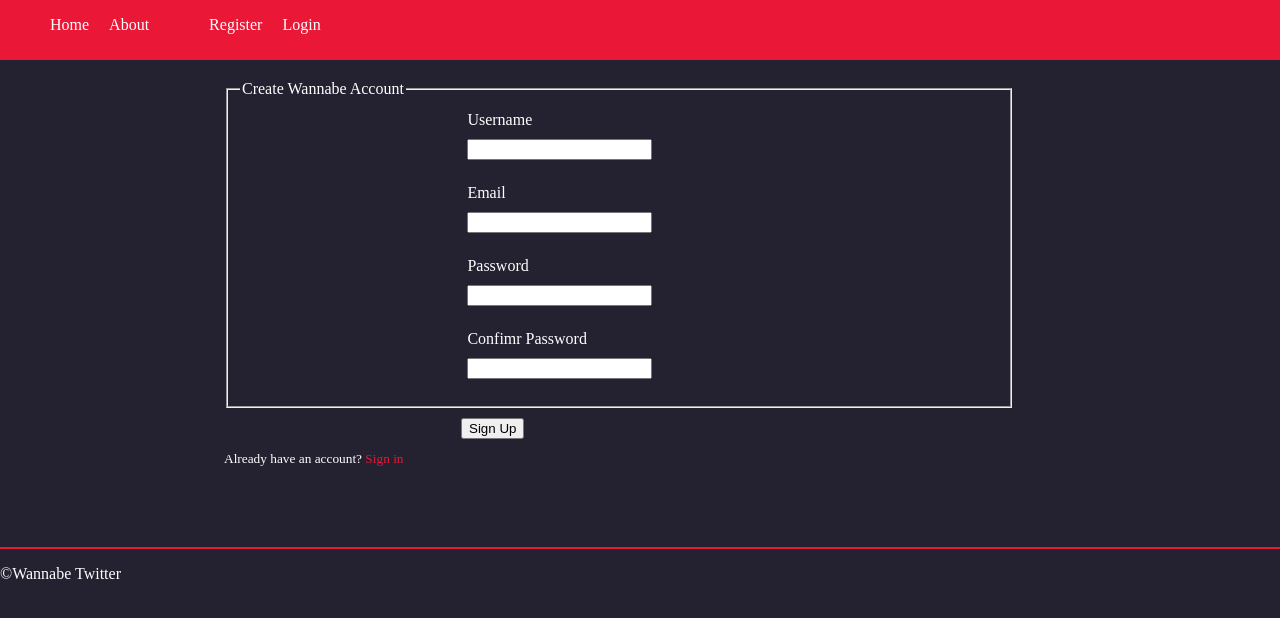
After one commit to Abullity/Flask-Blog, a Flask app: page /register in a window 1280 px wide. The commit adds this page. Shown: the top 618 px of the page. Run offline with Flask 2, Linux system fonts and the light colour scheme.

Commit message:
added forms for register and login

```diff
--- a/blog.py
+++ b/blog.py
@@ -1,9 +1,11 @@
-from flask import Flask, render_template, url_for
+from flask import Flask, render_template, url_for, flash, redirect
+from forms import RegistrationForm, LoginForm
 import WebData as data
 
 
+app = Flask(__name__)
+app.config['SECRET_KEY'] = 'bb886a5e4478122cd1739dffd1138fec'
 
-app = Flask(__name__)
 
 @app.route("/")
 @app.route("/home")
@@ -12,7 +14,23 @@ def home():
 
 @app.route("/about")
 def about():
-    return render_template("about.html", title="About of abouts")
+    return render_template("about.html", title="About Wannabe Twitter")
+
+@app.route("/register", methods=["POST", "GET"])
+def register():
+    form = RegistrationForm()
+    if form.validate_on_submit():
+        flash(f"Account created for {form.username.data}!", "success")
+        return redirect(url_for("home"))
+    return render_template("register.html", title="Create Account", form=form)
+
+@app.route("/login", methods=["POST", "GET"])
+def login():
+    form = LoginForm()
+    if form.validate_on_submit():
+        flash(f"Signed in as {form.username.data}!", "success")
+        return redirect(url_for("home"))
+    return render_template("login.html", title="Sign in wannabe account", form=form)
 
 
 if __name__ == '__main__':
--- /dev/null
+++ b/forms.py
@@ -0,0 +1,20 @@
+from flask_wtf import FlaskForm
+from wtforms import StringField, PasswordField, SubmitField, BooleanField
+from wtforms.validators import DataRequired, Length, Email, EqualTo
+
+class RegistrationForm(FlaskForm):
+    username = StringField('Username',
+                           validators=[DataRequired(), Length(min=2, max=50)])
+    email = StringField('Email',
+                        validators=[DataRequired(), Email()])
+    password = PasswordField('Password', validators=[DataRequired()])
+    confirm_password = PasswordField('Confimr Password',
+                                     validators=[DataRequired(), EqualTo('password')])
+    submit = SubmitField('Sign Up')
+
+class LoginForm(FlaskForm):
+    username = StringField('Username',
+                           validators=[DataRequired(), Length(min=2, max=50)])
+    password = PasswordField('Password', validators=[DataRequired()])
+    rememeber = BooleanField('Remember Me')
+    submit = SubmitField('Sign In')
--- a/static/main.css
+++ b/static/main.css
@@ -13,95 +13,141 @@
     --light-purple: #65636e;
     --red:          #eb1736;
     --brown:        #443937;
-    --border-color: #AF9FC9
+    --border-color: #AF9FC9;
+
+    --success-bg:   rgba(50,205,50, 0.2);
+    --success-txt:  #75ff1a;
+
+    --invalid-bg:   rgba(255,77,77,1);
+    --invalid-txt:  rgb(255,25,25);
 }
 
 body{
+    color: white;
     background-color: var(--purple);
-    color: white;
+}
+
+body, header{
     margin: 0;
     padding: 0;
+
 }
 
-h1{
-    color: var(--red);
+a{
+    text-decoration: none;
 }
 
-/* ------ HEADER ------- */
+/* -------- HEADER ----------- */
+
+header{
+    position: fixed;
+    top: 0;
+    width: 100%;
+    height: 60px;
+    background-color: var(--red);
+}
+
+.flex, .flex li{
+    display: flex;
+    flex-direction:  row;
+}
+
+.flex li{
+    padding: 0 10px;
+
+}
+
+.flex a{
+    color: white;
+}
+
+/* -------- main content ----------- */
+
+.sidebar{
+    width: 200px;
+    height: 100%;
+}
+
+.main{
+    width: calc(100% - 450px);
+    padding: 10px;
+    /*
+    border-right: 1px solid var(--border-color);
+    border-left: 1px solid var(--border-color);
+    */
+}
+
+.content{
+    padding: 80px 20px;
+    display: inline-block;
+    height: 100%;
+}
 
 
 
-header, nav, ul, li{
-    display: flex;
-    flex-direction: row;
-    justify-content: right;
+/* -------- Forms ----------- */
+
+.alert-success{
+    border: 1px solid var(--success-txt);
+    border-radius: 5px;
+    background-color: var(--success-bg);
+    color: var(--success-txt);
+    padding: 10px;
 }
 
-header{
-    background-color: var(--red);
-    padding: 4vh 0;
+.is-invalid{
+    box-shadow: 0 0 10px var(--invalid-bg);
 }
 
-ul{
-    margin-right:20px;
-    margin: 0;
-    padding: 0;
-    height: 100%;
+.invalid-feedback{
+    color: var(--invalid-txt);
+    font-size: 14px;
 }
 
-li{
-    list-style-type: none;
-    margin: 0;
-    padding: 0;
-    height: 100%;
-    padding:0 10px;
+.form-element{
+    margin: 10px 30%;
 }
 
-li a{
-    text-decoration:none;
-    color: var(--brown);
-    font-size: 24px;
-    font-weight: 600;
-
+.form-group{
+    padding: 7px 0;
 }
 
-li a:hover{
-    background-color: white;
+.highlighted-text{
+    color: var(--red)
 }
 
-/* ------ Content ------- */
-
-.content{
-    margin: 10vh 0 15vh 10vw;
-}
+/* --------- posts --------- */
 
 .post{
-    width: 60%;
     border: 1px solid var(--border-color);
     border-radius: 5px;
-    padding: 2vh 1vw;
-    margin-top: 5vh;
+    padding: 10px 20px;
+    margin: 20px 0;
 }
 
 .post-header{
-    display: flex;
     color: var(--light-purple);
 }
 
-.post-header a{
-    padding: 0 10px;
+.name{
+    color: white;
+    font-weight: 600;
 }
 
-.name{
-    font-weight: 600;
+.username{
+    margin: 0 10px;
+    color: var(--light-purple);
+}
+
+.username:hover{
     color: white;
 }
 
-/* ------ footer ------- */
-
+/* --------- FOOTER -------- */
 footer{
     position: relative;
-    width: 100%;
     bottom: 0;
     border-top: 2px solid var(--red);
+    width: 100%;
+
 }
--- a/templates/home.html
+++ b/templates/home.html
@@ -4,8 +4,8 @@
     {% for post in posts %}
         <div class="post">
             <div class="post-header">
-                <a class="name">{{ post.name }}</a>
-                <a class="username">@{{ post.username }}</a>
+                <a href=# class="name">{{ post.name }}</a>
+                <a href=# class="username">@{{ post.username }}</a>
                 <a class="date">{{ post.date }}</a>
             </div>
             <p class="post-content">{{ post.content}}</p>
--- a/templates/layout.html
+++ b/templates/layout.html
@@ -3,6 +3,7 @@
     <head>
         <meta charset="utf-8">
         <link rel="stylesheet" type="text/css" href="{{ url_for('static', filename='main.css') }}">
+        <link rel="icon" href="{{ url_for('static', filename='logo.png') }}" type="image/icon type">
         {% if title %}
             <title>{{ title }}</title>
         {% else %}
@@ -11,18 +12,39 @@
     </head>
     <body>
         <header>
-            <nav>
-                <ul>
+            <nav class="account flex">
+                <ul class="menu flex">
                     <li><a href="{{ url_for('home') }}">Home</a></li>
                     <li><a href="{{ url_for('about') }}">About</a></li>
                 </ul>
             <nav>
+            <div class="account flex">
+                <ul class="account flex">
+                    <li><a href="{{ url_for('register') }}">Register</a></li>
+                    <li><a href="{{ url_for('login') }}">Login</a></li>
+                </ul>
+            </div>
         </header>
-        <div class="content">
-            {% block body %} {% endblock %}
+        <div class="main-body">
+            <div class="content sidebar left">
+            </div>
+            <div class="content main">
+                {% with messages = get_flashed_messages(with_categories=true) %}
+                    {% if messages %}
+                        {% for category, message in messages%}
+                            <div class="alert alert-{{ category }}">
+                                {{ message }}
+                            </div>
+                        {% endfor %}
+                    {% endif %}
+                {% endwith %}
+                {% block body %} {% endblock %}
+            </div>
+            <div class="content sidebar right">
+            </div>
         </div>
         <footer>
-            <p>Thats all</p>
+            <p>&#169;Wannabe Twitter</p>
         </footer>
     </body
 </html>
--- /dev/null
+++ b/templates/register.html
@@ -0,0 +1,69 @@
+{% extends "layout.html" %}
+{% block body %}
+    <form method="POST" action="">
+        {{ form.hidden_tag() }}
+        <fieldset>
+            <legend>Create Wannabe Account</legend>
+            <div class="form-group">
+                {{ form.username.label(class="form-element") }}
+                {% if form.username.errors %}
+                    {{ form.username(class="form-element is-invalid") }}
+                    <div class="invalid-feedback">
+                        {% for error in form.username.errors %}
+                            <span class="form-element">{{ error }}</span>
+                        {% endfor %}
+                    </div>
+                {% else %}
+                    {{ form.username(class="form-element") }}
+                {% endif %}
+            </div>
+            <div class="form-group">
+                {{ form.email.label(class="form-element") }}
+                {% if form.email.errors %}
+                    {{ form.email(class="form-element is-invalid") }}
+                    <div class="invalid-feedback">
+                        {% for error in form.email.errors %}
+                            <span class="form-element">{{ error }}</span>
+                        {% endfor %}
+                    </div>
+                {% else %}
+                    {{ form.email(class="form-element") }}
+                {% endif %}
+            </div>
+            <div class="form-group">
+                {{ form.password.label(class="form-element") }}
+                {% if form.password.errors %}
+                    {{ form.password(class="form-element is-invalid") }}
+                    <div class="invalid-feedback">
+                        {% for error in form.password.errors %}
+                            <span class="form-element">{{ error }}</span>
+                        {% endfor %}
+                    </div>
+                {% else %}
+                    {{ form.password(class="form-element") }}
+                {% endif %}
+            </div>
+            <div class="form-group">
+                {{ form.confirm_password.label(class="form-element") }}
+                {% if form.confirm_password.errors %}
+                    {{ form.confirm_password(class="form-element is-invalid") }}
+                    <div class="invalid-feedback">
+                        {% for error in form.confirm_password.errors %}
+                            <span class="form-element">{{ error }}</span>
+                        {% endfor %}
+                    </div>
+                {% else %}
+                    {{ form.confirm_password(class="form-element") }}
+                {% endif %}
+            </div>
+        </fieldset>
+        <div>
+            {{ form.submit(class="form-element button") }}
+        </div>
+    </form>
+    <div>
+        <small>
+            Already have an account? <a class="highlighted-text" href="{{ url_for('login') }}">Sign in</a>
+        </small>
+    </div>
+{% endblock %}
```
Also changed, not shown: templates/login.html (added, +40 -0 lines), static/logo.png (added).
